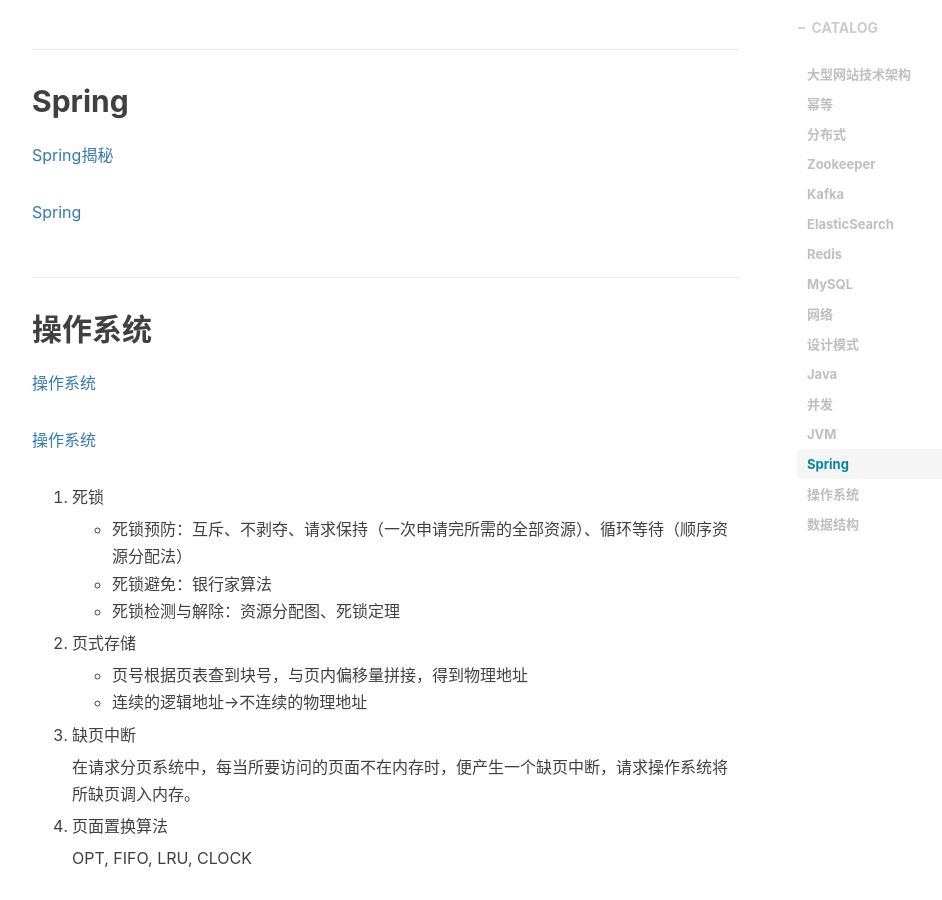
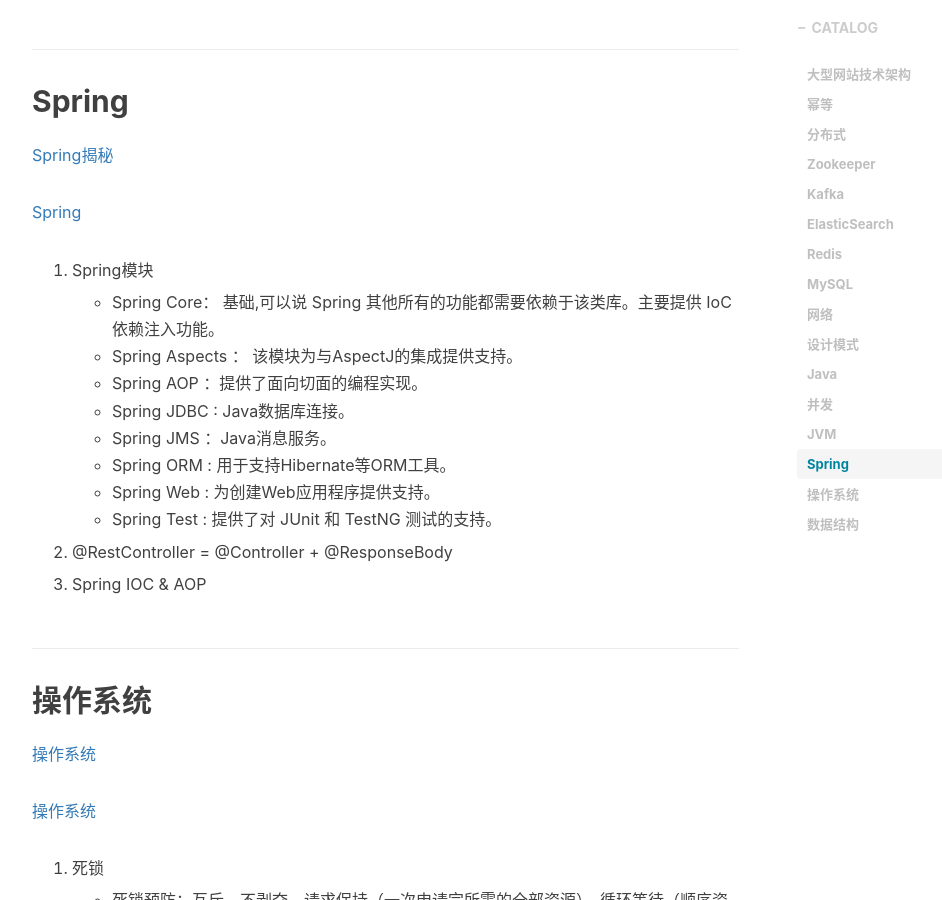
Before and after one commit to yycg/yycg.github.io, a Jekyll site: the page built from _posts/2020-07-05-总结.markdown, in a window 1280 px wide and 900 px high, scrolled down 26631 px. Shown: the whole window, without its empty margins (233-1175 px from the left). Built offline with Jekyll 4.4.1, drawn with Linux system fonts in a browser that asks for light colours; nearby versions of some CDN libraries; formulas are drawn with MathJax 3; comment, search, counter and statistics services are not loaded.

Commit message:
Update 2020-07-05-总结.markdown

```diff
--- a/_posts/2020-07-05-总结.markdown
+++ b/_posts/2020-07-05-总结.markdown
@@ -1129,6 +1129,23 @@
 
 [Spring](https://yycg.github.io/2020/03/05/Spring/)
 
+1. Spring模块
+
+    - Spring Core： 基础,可以说 Spring 其他所有的功能都需要依赖于该类库。主要提供 IoC 依赖注入功能。
+    - Spring Aspects ： 该模块为与AspectJ的集成提供支持。
+    - Spring AOP ：提供了面向切面的编程实现。
+    - Spring JDBC : Java数据库连接。
+    - Spring JMS ：Java消息服务。
+    - Spring ORM : 用于支持Hibernate等ORM工具。
+    - Spring Web : 为创建Web应用程序提供支持。
+    - Spring Test : 提供了对 JUnit 和 TestNG 测试的支持。
+
+2. @RestController = @Controller + @ResponseBody
+
+3. Spring IOC & AOP
+
+
+
 ## 操作系统
 
 [操作系统](https://yycg.github.io/2020/03/05/操作系统/)
```
